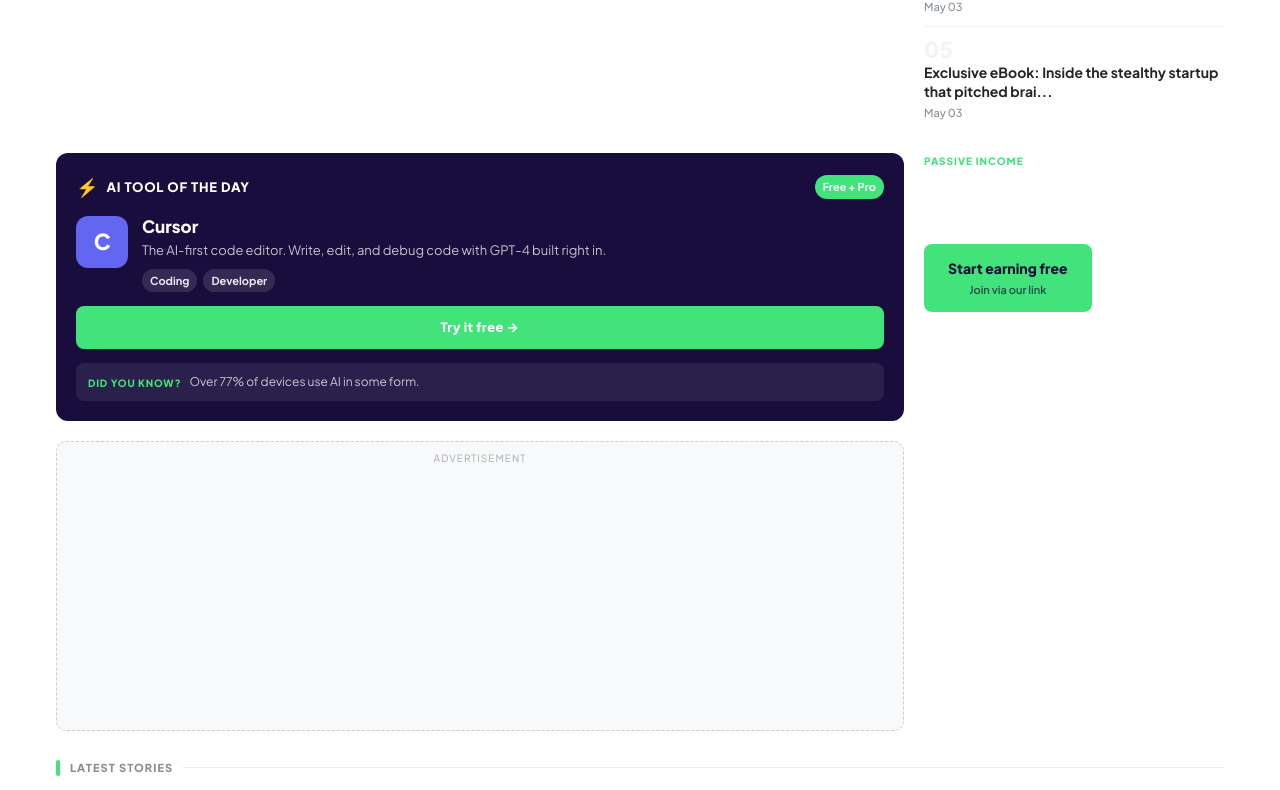
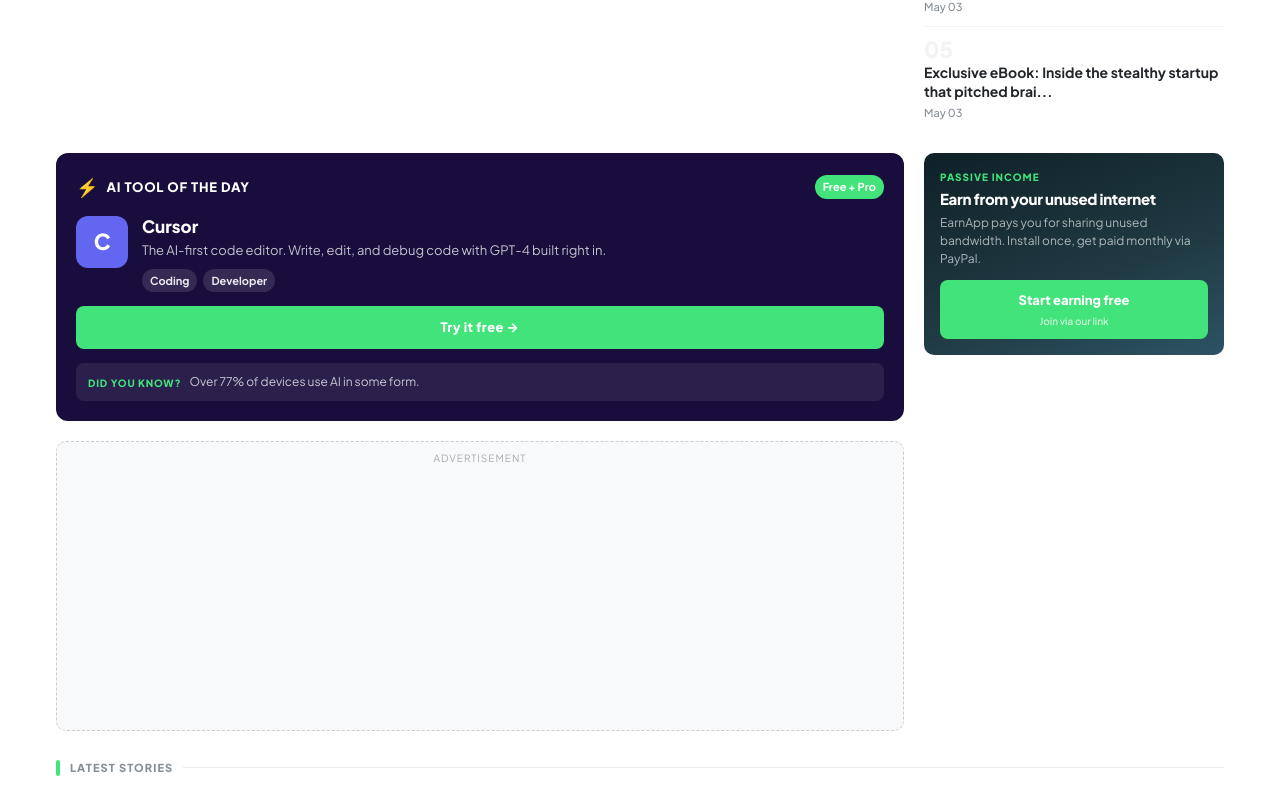
Before and after one commit to Ruirodsantos/ruirodsantos.github.io, a Jekyll site: the page built from index.html, in a window 1280 px wide and 1400 px high, scrolled down 536 px. Shown: the part 107-897 px from the top of the window. Built offline with Jekyll 4.4.1, drawn with Linux system fonts in a browser that asks for light colours.

Commit message:
fix: sidebar-earnapp CSS

```diff
--- a/_layouts/default.html
+++ b/_layouts/default.html
@@ -291,6 +291,14 @@
     .ai-tool-fact{background:rgba(255,255,255,.08);border-radius:8px;padding:10px 12px;display:flex;gap:8px;align-items:flex-start}
     .ai-tool-fact .ai-fact-label{font-size:10px;font-weight:800;text-transform:uppercase;letter-spacing:.08em;color:var(--green);white-space:nowrap;padding-top:2px}
     .ai-tool-fact .ai-fact-text{font-size:12px;color:rgba(255,255,255,.75);line-height:1.5}
+
+    .sidebar-earnapp{background:linear-gradient(160deg,#0f2027 0%,#203a43 60%,#2c5364 100%);border-radius:10px;padding:16px;margin-bottom:14px;display:flex;flex-direction:column;gap:12px}
+    .sidebar-earnapp .earnapp-tag{font-size:10px;font-weight:800;letter-spacing:.1em;text-transform:uppercase;color:var(--green);margin:0}
+    .sidebar-earnapp .earnapp-title{font-size:15px;font-weight:800;color:#fff;margin:4px 0 6px;line-height:1.3}
+    .sidebar-earnapp .earnapp-sub{font-size:12px;color:rgba(255,255,255,.65);line-height:1.5;margin:0}
+    .sidebar-earnapp .earnapp-cta{display:block;background:var(--green);color:#fff;text-align:center;padding:10px 16px;border-radius:8px;font-size:13px;font-weight:800;text-decoration:none;transition:opacity .15s}
+    .sidebar-earnapp .earnapp-cta:hover{opacity:.88}
+    .sidebar-earnapp .earnapp-cta small{display:block;font-size:10px;font-weight:500;opacity:.8;margin-top:2px}
     </style>
   <!-- Google AdSense -->
   <script async src="https://pagead2.googlesyndication.com/pagead/js/adsbygoogle.js?client=ca-pub-7715134134171575" crossorigin="anonymous"></script>
```
